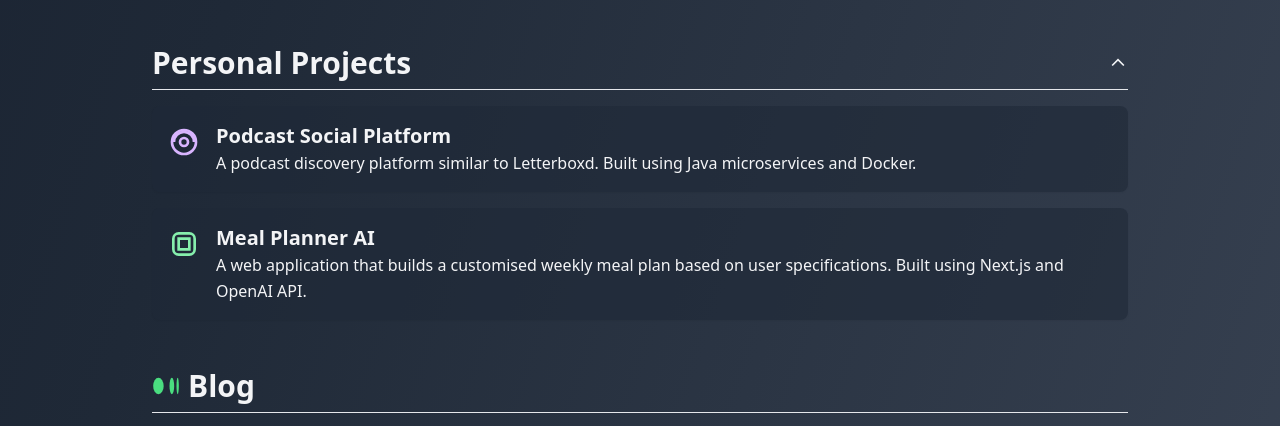
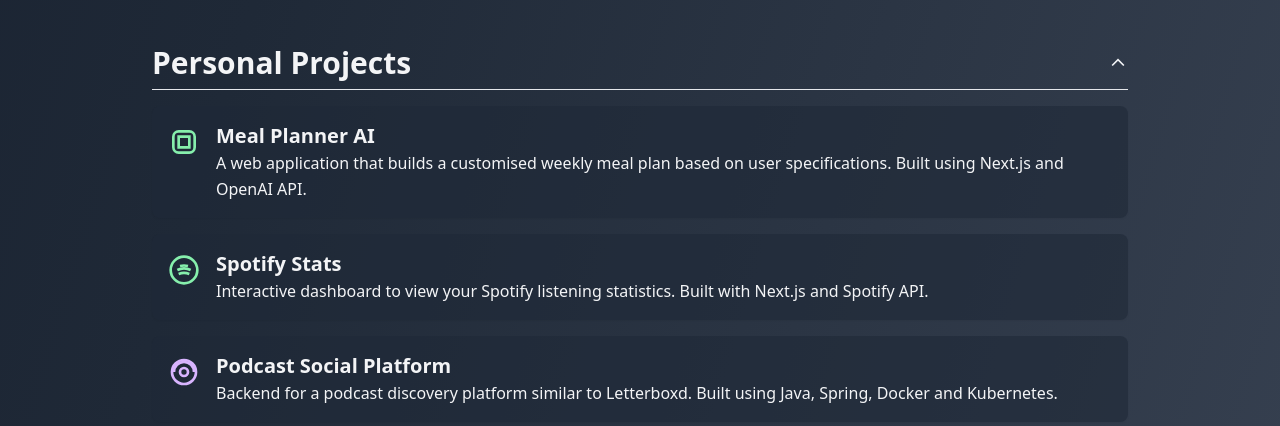
Before and after one commit to sbsyme/cv_site, a plain HTML site: page index.html in a window 1280 px wide. Shown: the part 3356-3782 px from the top of the page. Drawn offline with nearby package versions, Linux system fonts and the light colour scheme.

Commit message:
Adding new link for spotify stats app.

```diff
--- a/index.html
+++ b/index.html
@@ -431,21 +431,7 @@
         </svg>
       </h2>
       <div x-show="showProjects" x-transition class="space-y-4">
-        <a href="https://github.com/sbsyme/podcast-social-platform" target="_blank" rel="noopener"
-          class="block p-4 rounded-lg bg-white/60 dark:bg-gray-800/60 shadow-sm hover:bg-blue-100 dark:hover:bg-blue-900/40 transition cursor-pointer group flex items-start gap-4">
-          <!-- Podcast Social Platform Icon -->
-          <svg class="h-8 w-8 text-purple-500 dark:text-purple-300 mt-1 flex-shrink-0" fill="none" stroke="currentColor"
-            viewBox="0 0 24 24">
-            <circle cx="12" cy="12" r="9" stroke-width="2" />
-            <path stroke-width="2" d="M15 12a3 3 0 11-6 0 3 3 0 016 0z" />
-            <path stroke-width="2" d="M19.5 12a7.5 7.5 0 10-15 0" />
-          </svg>
-          <div>
-            <h3 class="text-xl font-semibold group-hover:underline">Podcast Social Platform</h3>
-            <p>A podcast discovery platform similar to Letterboxd. Built using Java microservices and Docker.</p>
-          </div>
-        </a>
-        <a href="https://github.com/sbsyme/meal-planner-ai" target="_blank" rel="noopener"
+        <a href="https://github.com/sbsyme/meal-planner-nextjs" target="_blank" rel="noopener"
           class="block p-4 rounded-lg bg-white/60 dark:bg-gray-800/60 shadow-sm hover:bg-blue-100 dark:hover:bg-blue-900/40 transition cursor-pointer group flex items-start gap-4">
           <!-- Meal Planner AI Icon -->
           <svg class="h-8 w-8 text-green-500 dark:text-green-300 mt-1 flex-shrink-0" fill="none" stroke="currentColor"
@@ -458,6 +444,37 @@
             <h3 class="text-xl font-semibold group-hover:underline">Meal Planner AI</h3>
             <p>A web application that builds a customised weekly meal plan based on user specifications. Built using
               Next.js and OpenAI API.</p>
+          </div>
+        </a>
+        <a href="https://spotify-stats-blond-nu.vercel.app/" target="_blank" rel="noopener"
+          class="block p-4 rounded-lg bg-white/60 dark:bg-gray-800/60 shadow-sm hover:bg-green-100 dark:hover:bg-green-900/40 transition cursor-pointer group flex items-start gap-4">
+          <!-- Spotify Stats Icon -->
+          <svg class="h-8 w-8 text-green-500 dark:text-green-300 mt-1 flex-shrink-0" fill="none" stroke="currentColor"
+            viewBox="0 0 24 24">
+            <circle cx="12" cy="12" r="10" stroke-width="2" />
+            <path stroke-width="2" d="M8 15c2.5-1 5.5-1 8 0" />
+            <path stroke-width="2" d="M7 12c3-1.5 7-1.5 10 0" />
+            <path stroke-width="2" d="M9 9c2-.5 4-.5 6 0" />
+          </svg>
+          <div>
+            <h3 class="text-xl font-semibold group-hover:underline">Spotify Stats</h3>
+            <p>Interactive dashboard to view your Spotify listening statistics. Built with Next.js and
+              Spotify API.</p>
+          </div>
+        </a>
+        <a href="https://github.com/sbsyme/podcast_social_platform" target="_blank" rel="noopener"
+          class="block p-4 rounded-lg bg-white/60 dark:bg-gray-800/60 shadow-sm hover:bg-blue-100 dark:hover:bg-blue-900/40 transition cursor-pointer group flex items-start gap-4">
+          <!-- Podcast Social Platform Icon -->
+          <svg class="h-8 w-8 text-purple-500 dark:text-purple-300 mt-1 flex-shrink-0" fill="none" stroke="currentColor"
+            viewBox="0 0 24 24">
+            <circle cx="12" cy="12" r="9" stroke-width="2" />
+            <path stroke-width="2" d="M15 12a3 3 0 11-6 0 3 3 0 016 0z" />
+            <path stroke-width="2" d="M19.5 12a7.5 7.5 0 10-15 0" />
+          </svg>
+          <div>
+            <h3 class="text-xl font-semibold group-hover:underline">Podcast Social Platform</h3>
+            <p>Backend for a podcast discovery platform similar to Letterboxd. Built using Java, Spring, Docker and
+              Kubernetes.</p>
           </div>
         </a>
       </div>
```
